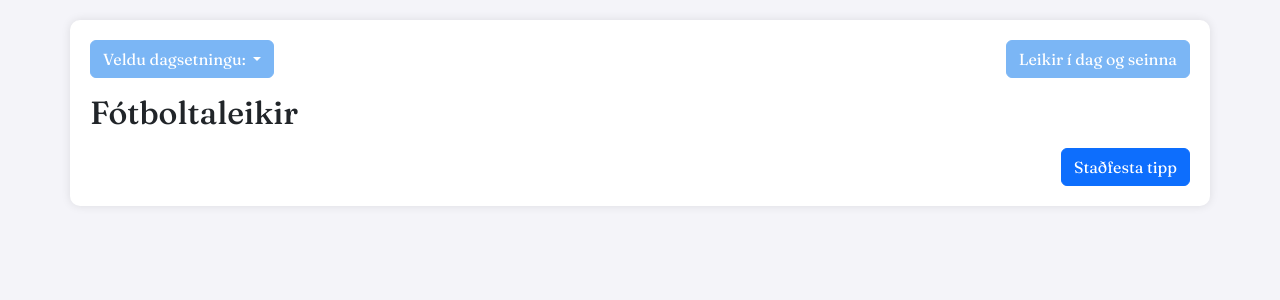
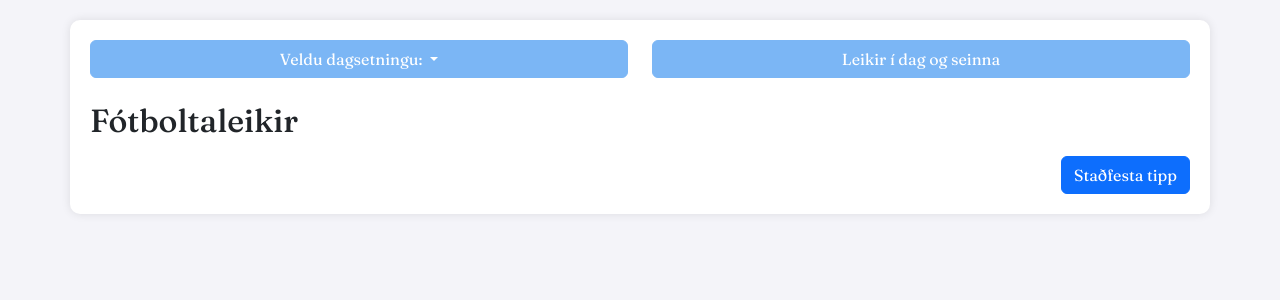
Before and after one commit to atlifryer/atlifryer.github.io, a Django app: page /predictions/games/ in a window 1280 px wide. Shown: the part 115-415 px from the top of the page. Run offline with Django 5.2, Linux system fonts and the light colour scheme; the visitor is signed in with stand-in values (Sample User, id 1); data that the repository does not hold is empty; parts of the project's set-up code (start-up, migrations or seed data) failed here and were passed over.

Commit message:
formatting shit

```diff
--- a/templates/base.html
+++ b/templates/base.html
@@ -4,15 +4,12 @@
 
 <head>
     <meta charset="UTF-8">
-    <title>{% block title %}Tippleikur EM 2024 í boði Atla Freysa{% endblock title %}</title>
+    <title>{% block title %}Tippleikur EM 2024{% endblock title %}</title>
     <meta name="viewport" content="width=device-width, initial-scale=1, shrink-to-fit=no">
     <!-- Bootstrap CSS -->
-    <link href="https://cdn.jsdelivr.net/npm/bootstrap@5.2.3/dist/css/bootstrap.min.css" rel="stylesheet"
-        integrity="sha384-rbsA2VBKQhggwzxH7pPCaAqO46MgnOM80zW1RWuH61DGLwZJEdK2Kadq2F9CUG65" crossorigin="anonymous">
+    <link href="https://cdn.jsdelivr.net/npm/bootstrap@5.2.3/dist/css/bootstrap.min.css" rel="stylesheet" integrity="sha384-rbsA2VBKQhggwzxH7pPCaAqO46MgnOM80zW1RWuH61DGLwZJEdK2Kadq2F9CUG65" crossorigin="anonymous">
     <!-- Google Fonts -->
-    <link
-        href="https://fonts.googleapis.com/css2?family=Fraunces:ital,opsz,wght@0,9..144,100..900;1,9..144,100..900&display=swap"
-        rel="stylesheet">
+    <link href="https://fonts.googleapis.com/css2?family=Fraunces:ital,opsz,wght@0,9..144,100..900;1,9..144,100..900&display=swap" rel="stylesheet">
     <!-- Font Awesome for Icons -->
     <link rel="stylesheet" href="https://cdnjs.cloudflare.com/ajax/libs/font-awesome/5.15.1/css/all.min.css">
     <style>
@@ -52,7 +49,6 @@
 
         .btn-success {
             margin: auto;
-
             padding: 10px 30px;
             font-size: 1.2rem;
         }
@@ -139,7 +135,6 @@
             padding: 0 5px;
         }
 
-
         .container {
             border: none;
             padding: 20px;
@@ -167,13 +162,11 @@
 
 <body>
     <header class="border-bottom mb-3">
-        <div class="container">
-            <div class="d-flex justify-content-between align-items-center">
+        <div class="container d-flex justify-content-between align-items-center">
             <a class="navbar-brand" href="{% url 'home' %}">Tippleikur Atla Freysa</a>
             {% if user.is_authenticated %}
-                <div class="dropdown">
-                    <button class="btn btn-secondary dropdown-toggle" type="button" id="dropdownMenuButton1"
-                        data-bs-toggle="dropdown" aria-expanded="false">
+            <div class="dropdown ms-auto"> <!-- Always keep margin start auto -->
+                <button class="btn btn-secondary dropdown-toggle user-dropdown" type="button" id="dropdownMenuButton1" data-bs-toggle="dropdown" aria-expanded="false">
                     {{ user.username }}
                 </button>
                 <ul class="dropdown-menu" aria-labelledby="dropdownMenuButton1">
@@ -199,15 +192,13 @@
             </div>
             {% endif %}
         </div>
-        </div>
     </header>
+
     <main class="container">
         {% block content %}{% endblock content %}
     </main>
     <!-- Bootstrap JavaScript Bundle -->
-    <script src="https://cdn.jsdelivr.net/npm/bootstrap@5.2.3/dist/js/bootstrap.bundle.min.js"
-        integrity="sha384-kenU1KFdBIe4zVF0s0G1M5b4hcpxyD9F7jL+jjXkk+Q2h455rYXK/7HAuoJl+0I4"
-        crossorigin="anonymous"></script>
+    <script src="https://cdn.jsdelivr.net/npm/bootstrap@5.2.3/dist/js/bootstrap.bundle.min.js" integrity="sha384-kenU1KFdBIe4zVF0s0G1M5b4hcpxyD9F7jL+jjXkk+Q2h455rYXK/7HAuoJl+0I4" crossorigin="anonymous"></script>
 </body>
 
 </html>
--- a/templates/predictions/game_list.html
+++ b/templates/predictions/game_list.html
@@ -6,12 +6,13 @@
 
 {% block content %}
 
-<div class="filter-buttons mb-3 d-flex justify-content-between">
-    <div class="dropdown">
-        <button class="btn btn-secondary dropdown-toggle" type="button" id="dateDropdownMenuButton" data-bs-toggle="dropdown" aria-expanded="false">
+<div class="row align-items-center">
+    <div class="col-12 col-md-6 mb-3 mb-md-0 d-flex justify-content-md-start justify-content-center">
+        <div class="dropdown w-100"> <!-- Ensure dropdown div takes full width -->
+            <button class="btn btn-secondary dropdown-toggle w-100" type="button" id="dateDropdownMenuButton" data-bs-toggle="dropdown" aria-expanded="false">
                 Veldu dagsetningu:
             </button>
-        <ul class="dropdown-menu" aria-labelledby="dateDropdownMenuButton">
+            <ul class="dropdown-menu w-100"> <!-- Dropdown menu takes full width -->
                 <li><a class="dropdown-item" href="?">Allir leikir</a></li>
                 {% for day in unique_dates %}
                 <li><a class="dropdown-item" href="?game_date={{ day|date:'Y-m-d' }}" {% if day|matches_date:request.GET.game_date %}aria-current="true" style="font-weight: bold;" {% endif %}>
@@ -20,9 +21,12 @@
                 {% endfor %}
             </ul>
         </div>
-    <a href="?game_date__gte={{ today|date:'Y-m-d' }}" class="btn btn-secondary">Leikir í dag og seinna</a>
     </div>
-
+    <div class="col-12 col-md-6 d-flex justify-content-md-end justify-content-center">
+        <a href="?game_date__gte={{ today|date:'Y-m-d' }}" class="btn btn-secondary w-100">Leikir í dag og seinna</a>
+    </div>
+</div>
+<br>
 
 
 <script>
--- a/templates/predictions/leaderboard.html
+++ b/templates/predictions/leaderboard.html
@@ -2,7 +2,6 @@
 {% extends 'base.html' %}
 
 {% block content %}
-<div class="container mt-4">
 <h2>Stigatafla</h2>
 <table class="table">
     <thead>
@@ -26,5 +25,4 @@
         {% endfor %}
     </tbody>
 </table>
-</div>
 {% endblock %}
```
Lines whose indentation alone changed are shown as unchanged.
